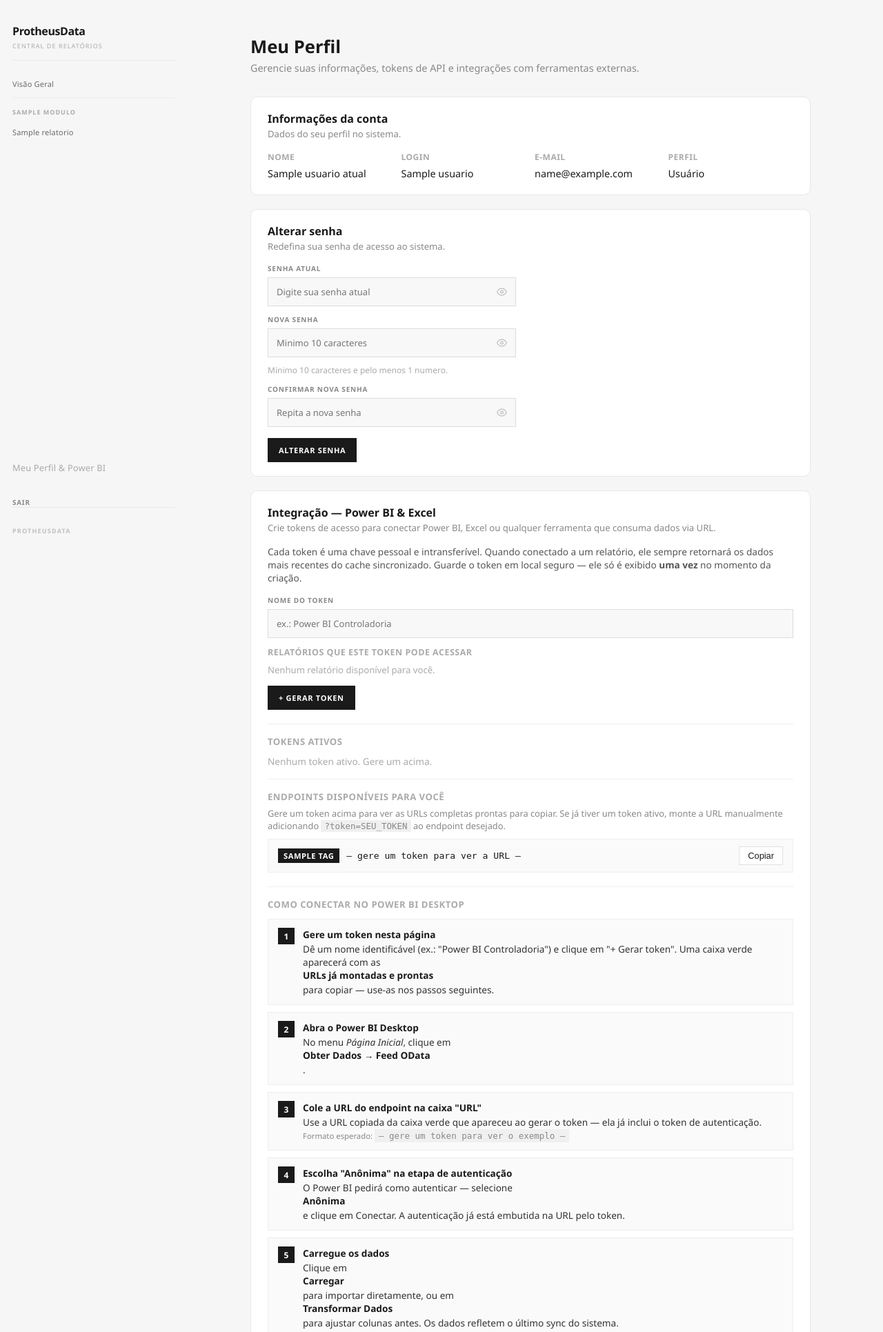
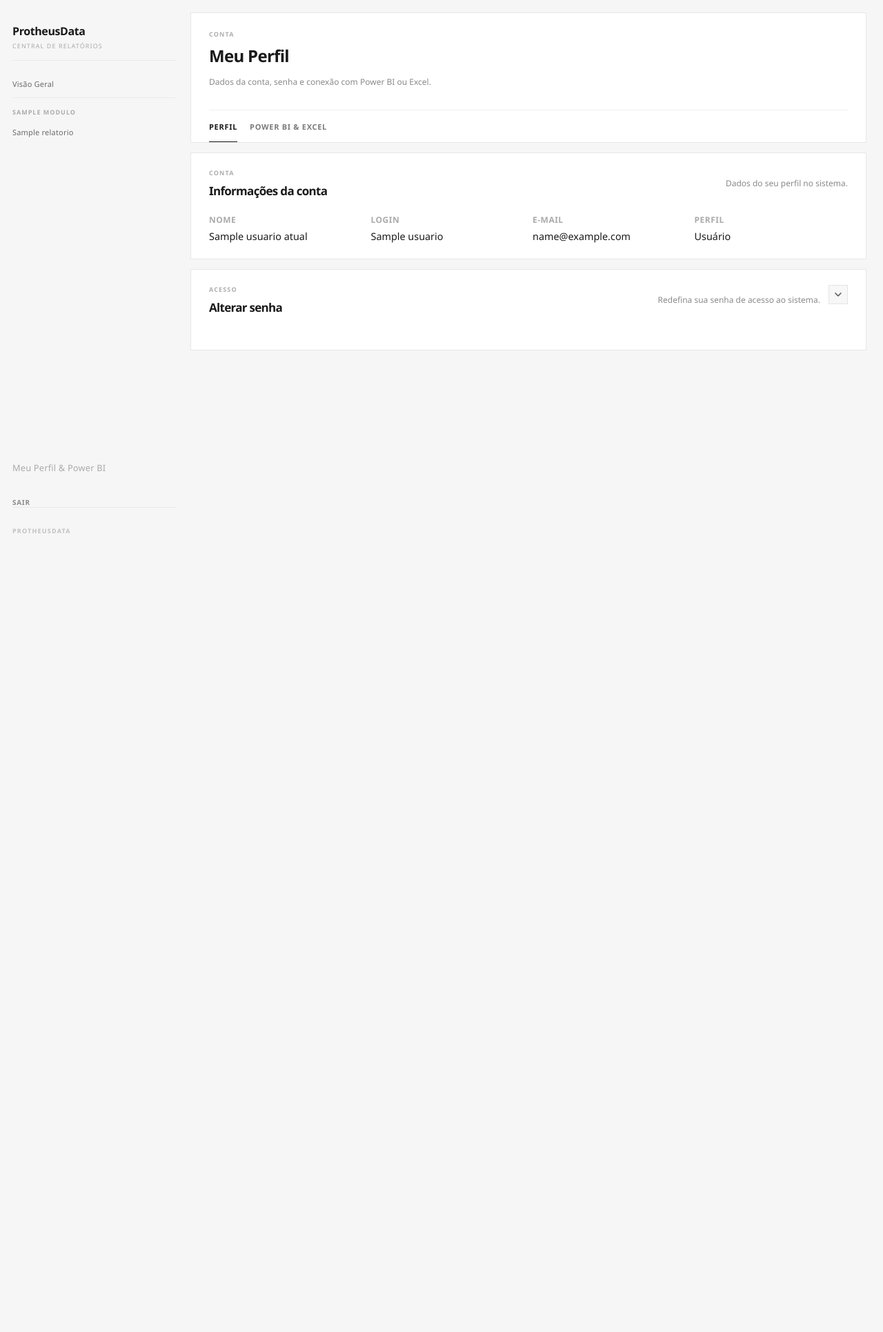
Before and after one commit to armelingu/protheus-data, a Flask app: template templates/perfil/index.html in a window 1280 px wide. Shown: the top 1931 px of the page at 69% size. After the commit the page ends 773 px from the top, so only its background shows below. Run offline with Flask 3, Linux system fonts and the light colour scheme; the template is opened without the code that fills it: most values are stand-ins (such as "Sample title", 1, 10 or a date in 2020).

Commit message:
feat(perfil): abas e blocos colapsáveis em Meu Perfil e Power BI
Separa conta e integração, deixa senha e tutoriais fechados e mostra as URLs só na hora de gerar o token.

```diff
--- a/templates/perfil/index.html
+++ b/templates/perfil/index.html
@@ -3,21 +3,20 @@
 {% block extra_head %}
 <link rel="stylesheet" href="/statics/css/admin/admin.css">
 <style>
-.perfil-shell { max-width: 860px; margin: 0 auto; padding: 32px 24px; }
-.perfil-header { margin-bottom: 32px; }
-.perfil-header h1 { font-size: 1.6rem; font-weight: 700; color: #1a1a1a; margin: 0 0 4px; }
-.perfil-header p { color: #888; font-size: .9rem; margin: 0; }
-.perfil-panel { background: #fff; border: 1px solid #e8e8e8; border-radius: 10px; margin-bottom: 20px; overflow: hidden; }
-.perfil-panel-head { padding: 20px 24px 0; }
-.perfil-panel-head h2 { font-size: 1rem; font-weight: 700; color: #1a1a1a; margin: 0 0 2px; }
-.perfil-panel-head p { font-size: .82rem; color: #888; margin: 0 0 16px; }
-.perfil-panel-body { padding: 0 24px 20px; }
+button.admin-tab {
+    background: none;
+    border: none;
+    padding: 0;
+    font-family: inherit;
+    cursor: pointer;
+}
+.perfil-aba { display: flex; flex-direction: column; gap: 14px; }
+.perfil-aba[hidden] { display: none !important; }
 .info-grid { display: grid; grid-template-columns: repeat(auto-fit, minmax(180px, 1fr)); gap: 12px; }
-.info-item { }
 .info-item strong { display: block; font-size: .75rem; font-weight: 600; color: #aaa; text-transform: uppercase; letter-spacing: .5px; margin-bottom: 4px; }
 .info-item span { font-size: .9rem; color: #1a1a1a; }
-.pbi-divider { border: none; border-top: 1px solid #f0f0f0; margin: 16px 0; }
-.token-list { list-style: none; margin: 0 0 16px; padding: 0; display: flex; flex-direction: column; gap: 8px; }
+.pbi-nota { margin: 14px 0 0; color: #8a8a8a; font-size: 12px; line-height: 1.6; }
+.token-list { list-style: none; margin: 0; padding: 0; display: flex; flex-direction: column; gap: 8px; }
 .token-item { display: flex; align-items: center; gap: 12px; padding: 12px 14px; background: #fafafa; border: 1px solid #eee; border-radius: 0; }
 .token-item-info { flex: 1; min-width: 0; }
 .token-item-nome { font-size: .9rem; font-weight: 600; color: #1a1a1a; }
@@ -44,13 +43,11 @@
 .endpoint-url { flex: 1; font-family: monospace; font-size: .82rem; color: #1a1a1a; word-break: break-all; }
 .endpoint-copy { padding: 5px 12px; border: 1px solid #e0e0e0; background: #fff; color: #1a1a1a; border-radius: 0; font-size: .8rem; cursor: pointer; white-space: nowrap; }
 .endpoint-copy:hover { background: #f5f5f5; }
-.campo-input-wrap-perfil {
-    position: relative;
-}
-.campo-input-wrap-perfil input {
-    padding-right: 40px;
-    width: 100%;
-}
+.pbi-alerta { padding: 12px 14px; margin-top: 16px; font-size: .82rem; }
+.pbi-alerta-sync { background: #fff8e6; border-left: 3px solid #e0a800; color: #7a5510; }
+.pbi-alerta-revogar { background: #fdecea; border-left: 3px solid #c0392b; color: #7a1a1a; }
+.campo-input-wrap-perfil { position: relative; }
+.campo-input-wrap-perfil input { padding-right: 40px; width: 100%; }
 .btn-ver-senha-perfil {
     position: absolute;
     right: 9px;
@@ -71,19 +68,28 @@
 {% endblock %}
 
 {% block page_content %}
-<section class="perfil-shell">
-    <div class="perfil-header">
+<section class="admin-shell">
+    <header class="admin-header">
+        <div class="admin-header-copy">
+            <p class="admin-kicker">Conta</p>
             <h1>Meu Perfil</h1>
-        <p>Gerencie suas informações, tokens de API e integrações com ferramentas externas.</p>
+            <p class="admin-subtitulo">Dados da conta, senha e conexão com Power BI ou Excel.</p>
         </div>
+        <nav class="admin-tabs" aria-label="Seções do perfil">
+            <button type="button" class="admin-tab ativo" data-tab="perfil">Perfil</button>
+            <button type="button" class="admin-tab" data-tab="powerbi">Power BI &amp; Excel</button>
+        </nav>
+    </header>
 
-    <!-- Informações do usuário -->
-    <div class="perfil-panel">
-        <div class="perfil-panel-head">
+    <div id="aba-perfil" class="perfil-aba" data-perfil-aba="perfil">
+        <div class="admin-panel">
+            <div class="admin-panel-top">
+                <div>
+                    <p class="admin-section-kicker">Conta</p>
                     <h2>Informações da conta</h2>
-            <p>Dados do seu perfil no sistema.</p>
                 </div>
-        <div class="perfil-panel-body">
+                <p class="admin-panel-texto">Dados do seu perfil no sistema.</p>
+            </div>
             <div class="info-grid">
                 <div class="info-item">
                     <strong>Nome</strong>
@@ -103,15 +109,23 @@
                 </div>
             </div>
         </div>
+
+        <details class="admin-panel admin-panel-collapsible" data-panel="alterar-senha" id="painel-alterar-senha">
+            <summary class="admin-panel-summary">
+                <div>
+                    <p class="admin-section-kicker">Acesso</p>
+                    <h2>Alterar senha</h2>
                 </div>
-
-    <!-- Alterar senha -->
-    <div class="perfil-panel">
-        <div class="perfil-panel-head">
-            <h2>Alterar senha</h2>
-            <p>Redefina sua senha de acesso ao sistema.</p>
+                <div class="admin-panel-summary-side">
+                    <p class="admin-panel-texto">Redefina sua senha de acesso ao sistema.</p>
+                    <span class="admin-collapse-chevron" aria-hidden="true">
+                        <svg width="12" height="12" viewBox="0 0 12 12" fill="none">
+                            <path d="M2 4l4 4 4-4" stroke="currentColor" stroke-width="1.6" stroke-linecap="round" stroke-linejoin="round"/>
+                        </svg>
+                    </span>
                 </div>
-        <div class="perfil-panel-body">
+            </summary>
+            <div class="admin-panel-body">
                 <form id="form-alterar-senha" style="max-width:360px">
                     <div class="admin-field" style="margin-bottom:12px">
                         <span>Senha atual</span>
@@ -126,7 +140,7 @@
                             <input type="password" id="perfil-nova-senha" placeholder="Minimo 10 caracteres" autocomplete="new-password">
                             <button type="button" class="btn-ver-senha-perfil" data-alvo="perfil-nova-senha" aria-label="Mostrar senha"><svg width="15" height="15" viewBox="0 0 24 24" fill="none" stroke="currentColor" stroke-width="2" stroke-linecap="round" stroke-linejoin="round" aria-hidden="true"><path d="M1 12s4-8 11-8 11 8 11 8-4 8-11 8-11-8-11-8z"/><circle cx="12" cy="12" r="3"/></svg></button>
                         </div>
-                    <small style="display:block;margin-top:4px;color:#aaa;font-size:.75rem">Minimo 10 caracteres e pelo menos 1 numero.</small>
+                        <small class="admin-field-hint">Minimo 10 caracteres e pelo menos 1 numero.</small>
                     </div>
                     <div class="admin-field" style="margin-bottom:16px">
                         <span>Confirmar nova senha</span>
@@ -139,21 +153,20 @@
                     <div id="alterar-senha-erro" style="margin-top:10px;font-size:.82rem;color:#c0392b;display:none"></div>
                 </form>
             </div>
+        </details>
     </div>
 
-    <!-- Power BI / Tokens -->
-    <div class="perfil-panel">
-        <div class="perfil-panel-head">
-            <h2>Integração — Power BI &amp; Excel</h2>
-            <p>Crie tokens de acesso para conectar Power BI, Excel ou qualquer ferramenta que consuma dados via URL.</p>
+    <div id="aba-powerbi" class="perfil-aba" data-perfil-aba="powerbi" hidden>
+        <div class="admin-panel">
+            <div class="admin-panel-top">
+                <div>
+                    <p class="admin-section-kicker">Integração</p>
+                    <h2>Tokens de acesso</h2>
                 </div>
-        <div class="perfil-panel-body">
+                <p class="admin-panel-texto">O token só aparece uma vez, na hora de criar. Copie as URLs da caixa verde e use no Power BI ou no Excel.</p>
+            </div>
 
-            <p style="font-size:.85rem;color:#555;margin:0 0 16px;">
-                Cada token é uma chave pessoal e intransferível. Quando conectado a um relatório, ele sempre retornará os dados mais recentes do cache sincronizado.
-                Guarde o token em local seguro — ele só é exibido <strong>uma vez</strong> no momento da criação.
-            </p>
-
+            {% if endpoints_pbi %}
             <div class="criar-token-row">
                 <label class="admin-field">
                     <span>Nome do token</span>
@@ -167,55 +180,46 @@
                 <p style="font-size:.78rem;color:#c0392b;margin:0;display:none" id="token-escopo-aviso">Selecione pelo menos um relatório.</p>
             </div>
 
-            <button type="button" class="admin-btn admin-btn-primario" id="btn-criar-token" style="white-space:nowrap">+ Gerar token</button>
+            <button type="button" class="admin-btn admin-btn-primario" id="btn-criar-token" style="white-space:nowrap">Gerar token</button>
+            {% else %}
+            <p class="admin-vazio" style="padding-top:0">Você não possui permissão em nenhum relatório com integração disponível. Solicite acesso ao administrador.</p>
+            <input type="hidden" id="token-nome">
+            <div id="token-escopo-opcoes" hidden></div>
+            <p id="token-escopo-aviso" hidden></p>
+            <button type="button" id="btn-criar-token" hidden>Gerar token</button>
+            {% endif %}
 
             <div id="token-novo-reveal" style="display:none"></div>
 
-            <hr class="pbi-divider" style="margin-top:20px">
-
-            <p style="font-size:.82rem;font-weight:600;color:#aaa;margin:0 0 10px;text-transform:uppercase;letter-spacing:.5px;">Tokens ativos</p>
+            <p style="font-size:.82rem;font-weight:600;color:#aaa;margin:20px 0 10px;text-transform:uppercase;letter-spacing:.5px;">Tokens ativos</p>
             <ul class="token-list" id="token-list">
                 <li style="font-size:.85rem;color:#aaa">Carregando...</li>
             </ul>
+            <p class="pbi-nota">Ao revogar um token, as conexões do Power BI e do Excel que o usam param na hora. Um token novo exige atualizar a URL em cada relatório.</p>
+        </div>
 
-            <hr class="pbi-divider">
-
-            <!-- Endpoints — só exibe o que o usuário tem permissão -->
-            {% if endpoints_pbi %}
-            <p style="font-size:.82rem;font-weight:600;color:#aaa;margin:0 0 6px;text-transform:uppercase;letter-spacing:.5px;">Endpoints disponíveis para você</p>
-            <p style="font-size:.8rem;color:#888;margin:0 0 10px;">
-                Gere um token acima para ver as URLs completas prontas para copiar.
-                Se já tiver um token ativo, monte a URL manualmente adicionando
-                <code style="font-family:monospace;background:#f0f0f0;padding:1px 5px;font-size:.78rem">?token=SEU_TOKEN</code> ao endpoint desejado.
-            </p>
-
-            <div style="display:flex;flex-direction:column;gap:8px;margin-bottom:20px" id="endpoints-box">
-                {% for ep in endpoints_pbi %}
-                <div class="endpoint-row" data-chave="{{ ep.chave }}" data-url-path="{{ ep.url_path }}">
-                    <span class="endpoint-tag">{{ ep.tag }}</span>
-                    <span class="endpoint-url js-endpoint-url">— gere um token para ver a URL —</span>
-                    <button type="button" class="endpoint-copy js-endpoint-copy" disabled>Copiar</button>
+        <details class="admin-panel admin-panel-collapsible" data-panel="ajuda-powerbi" id="painel-ajuda-powerbi">
+            <summary class="admin-panel-summary">
+                <div>
+                    <p class="admin-section-kicker">Ajuda</p>
+                    <h2>Como conectar no Power BI Desktop</h2>
                 </div>
-                {% endfor %}
+                <div class="admin-panel-summary-side">
+                    <p class="admin-panel-texto">Passo a passo para importar os dados pelo feed OData.</p>
+                    <span class="admin-collapse-chevron" aria-hidden="true">
+                        <svg width="12" height="12" viewBox="0 0 12 12" fill="none">
+                            <path d="M2 4l4 4 4-4" stroke="currentColor" stroke-width="1.6" stroke-linecap="round" stroke-linejoin="round"/>
+                        </svg>
+                    </span>
                 </div>
-            {% else %}
-            <div style="padding:12px 14px;background:#fafafa;border:1px solid #eee;margin-bottom:20px;font-size:.85rem;color:#888">
-                Você não possui permissão em nenhum relatório com integração disponível no momento.
-                Solicite acesso ao administrador.
-            </div>
-            {% endif %}
-
-            <hr class="pbi-divider">
-
-            <!-- Instruções Power BI -->
-            <p style="font-size:.82rem;font-weight:600;color:#aaa;margin:0 0 12px;text-transform:uppercase;letter-spacing:.5px;">Como conectar no Power BI Desktop</p>
-
+            </summary>
+            <div class="admin-panel-body">
                 <ol class="pbi-steps">
                     <li>
                         <div>
                             <strong>Gere um token nesta página</strong>
-                        Dê um nome identificável (ex.: "Power BI Controladoria") e clique em "+ Gerar token".
-                        Uma caixa verde aparecerá com as <strong>URLs já montadas e prontas</strong> para copiar — use-as nos passos seguintes.
+                            Dê um nome identificável (ex.: "Power BI Controladoria") e clique em Gerar token.
+                            Uma caixa verde aparece com as <strong>URLs já montadas</strong> — copie a do relatório desejado.
                         </div>
                     </li>
                     <li>
@@ -227,8 +231,7 @@
                     <li>
                         <div>
                             <strong>Cole a URL do endpoint na caixa "URL"</strong>
-                        Use a URL copiada da caixa verde que apareceu ao gerar o token — ela já inclui o token de autenticação.
-                        {% if endpoints_pbi %}<br><small style="color:#888">Formato esperado: <code id="url-exemplo" style="font-size:.78rem">— gere um token para ver o exemplo —</code></small>{% endif %}
+                            Use a URL copiada da caixa verde — ela já inclui o token de autenticação.
                         </div>
                     </li>
                     <li>
@@ -252,21 +255,33 @@
                         </div>
                     </li>
                 </ol>
+                <div class="pbi-alerta pbi-alerta-sync">
+                    <strong>Horário de sincronização:</strong> os dados são atualizados automaticamente <strong>de hora em hora entre 8h e 19h</strong> nos dias úteis. Atualizações no Power BI fora desse horário trazem o último cache — não há dados novos do Protheus nesse intervalo.
+                </div>
+            </div>
+        </details>
 
-            <div style="padding:12px 14px;background:#fff8e6;border-left:3px solid #e0a800;margin-top:16px;font-size:.82rem;color:#7a5510">
-                <strong>Atenção — horário de sincronização:</strong> os dados são atualizados automaticamente <strong>de hora em hora entre 8h e 19h</strong> nos dias úteis. Atualizações feitas no Power BI fora desse horário retornarão os últimos dados disponíveis no cache — não há dados novos do Protheus fora desse período.
+        <details class="admin-panel admin-panel-collapsible" data-panel="ajuda-excel" id="painel-ajuda-excel">
+            <summary class="admin-panel-summary">
+                <div>
+                    <p class="admin-section-kicker">Ajuda</p>
+                    <h2>Como conectar no Excel (Power Query)</h2>
                 </div>
-
-            <hr class="pbi-divider">
-
-            <!-- Instruções Excel -->
-            <p style="font-size:.82rem;font-weight:600;color:#aaa;margin:0 0 12px;text-transform:uppercase;letter-spacing:.5px;">Como conectar no Excel (Power Query)</p>
-
+                <div class="admin-panel-summary-side">
+                    <p class="admin-panel-texto">Mesma URL do token, pelo Power Query do Excel.</p>
+                    <span class="admin-collapse-chevron" aria-hidden="true">
+                        <svg width="12" height="12" viewBox="0 0 12 12" fill="none">
+                            <path d="M2 4l4 4 4-4" stroke="currentColor" stroke-width="1.6" stroke-linecap="round" stroke-linejoin="round"/>
+                        </svg>
+                    </span>
+                </div>
+            </summary>
+            <div class="admin-panel-body">
                 <ol class="pbi-steps">
                     <li>
                         <div>
                             <strong>Gere um token e copie a URL</strong>
-                        Siga o Passo 1 do Power BI acima. A URL gerada funciona igualmente no Excel.
+                            Use a caixa verde após gerar o token. A URL vale também no Excel.
                         </div>
                     </li>
                     <li>
@@ -289,12 +304,12 @@
                         </div>
                     </li>
                 </ol>
-
-            <div style="padding:12px 14px;background:#fdecea;border-left:3px solid #c0392b;margin-top:16px;font-size:.82rem;color:#7a1a1a">
-                <strong>Importante — ao revogar um token:</strong> qualquer conexão do Power BI ou Excel que usa aquele token deixará de funcionar imediatamente.
-                Ao criar um token substituto, será necessário atualizar a URL da fonte de dados em cada relatório/pasta de trabalho.
+                <div class="pbi-alerta pbi-alerta-revogar">
+                    <strong>Ao revogar um token:</strong> qualquer conexão do Power BI ou Excel que usa aquele token deixa de funcionar na hora.
+                    Com um token substituto, atualize a URL da fonte de dados em cada relatório ou pasta de trabalho.
                 </div>
             </div>
+        </details>
     </div>
 </section>
 
@@ -307,5 +322,6 @@
 <script type="application/json" id="perfil-endpoints">
 {{ endpoints_pbi | tojson }}
 </script>
+<script src="/statics/js/admin/paineis.js"></script>
 <script src="/statics/js/perfil/perfil.js"></script>
 {% endblock %}
```
Also changed, not shown: statics/js/perfil/perfil.js (+46 -43 lines). Lines whose indentation alone changed are shown as unchanged.
